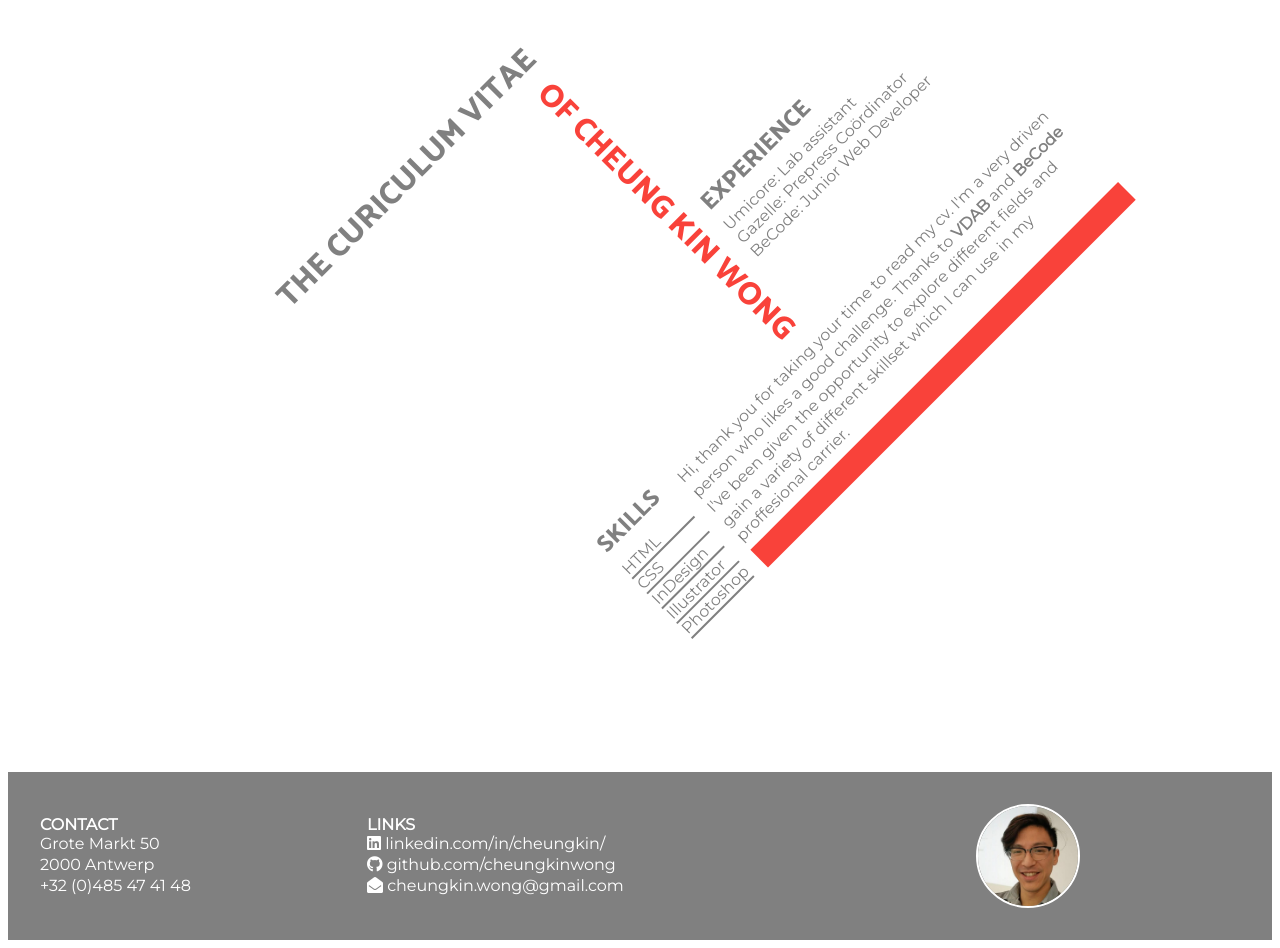
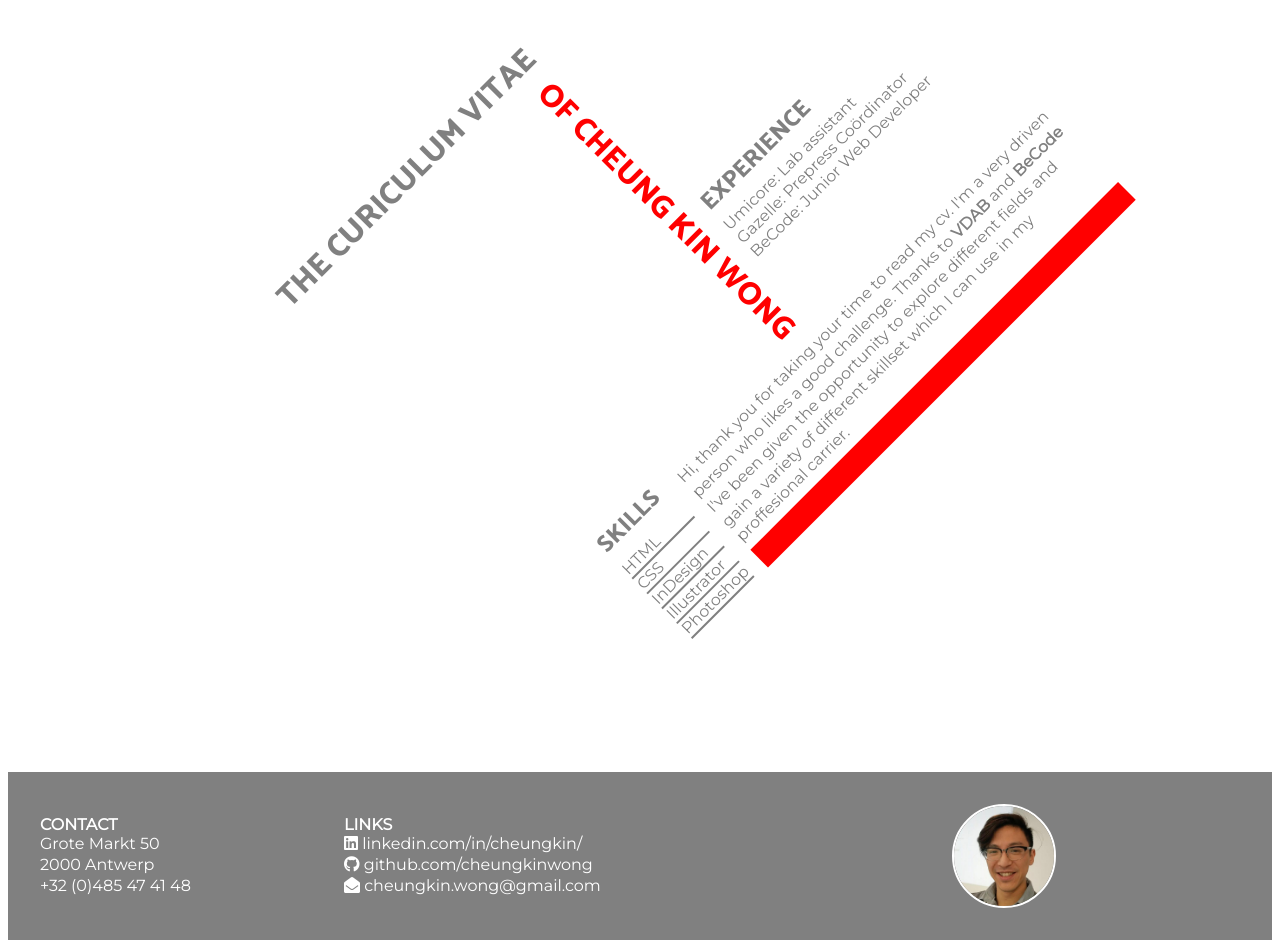
Before and after one commit to cheungkinwong/My-CV, a plain HTML site: page index.html in a window 1280 px wide. Drawn offline with Linux system fonts and the light colour scheme.

Commit message:
correct some error

```diff
--- a/style.scss
+++ b/style.scss
@@ -15,12 +15,12 @@
   padding: 0;
 }
 
-@import ".variable.scss";
+@import "./variable.scss";
 
 html {
   font-family: "Montserrat", sans-serif;
   font-size: 100%;
-  color: $primarytext;
+  color: $primary;
   text-rendering: optimizeLegibility;
   font-kerning: normal;
   text-size-adjust: 100%;
@@ -53,7 +53,7 @@ ul {
 }
 ul > li {
   @include no-margin-padding;
-  border-bottom: 2px solid $primarytext;
+  border-bottom: 2px solid $primary;
 }
 header {
   display: flex;
@@ -64,11 +64,11 @@ header {
 
 a {
   text-decoration: none;
-  color: $primarytext;
+  color: $primary;
 }
 
 footer a {
-  color: $secondarytext;
+  color: $secondary;
 }
 
 .container {
@@ -132,7 +132,7 @@ h4 {
 }
 .foot {
   display: grid;
-  grid-template-columns: repeat(4 * 1fr);
+  grid-template-columns: repeat(4, 1fr);
   grid-template-rows: auto;
   grid-gap: 1rem;
 }
@@ -141,7 +141,7 @@ h4 {
 }
 .links {
   @include grid-center(2);
-  color: $seconary;
+  color: $secondary;
 }
 .picture {
   @include grid-center(4);
```
Also changed, not shown: style.css, 1 other file.
